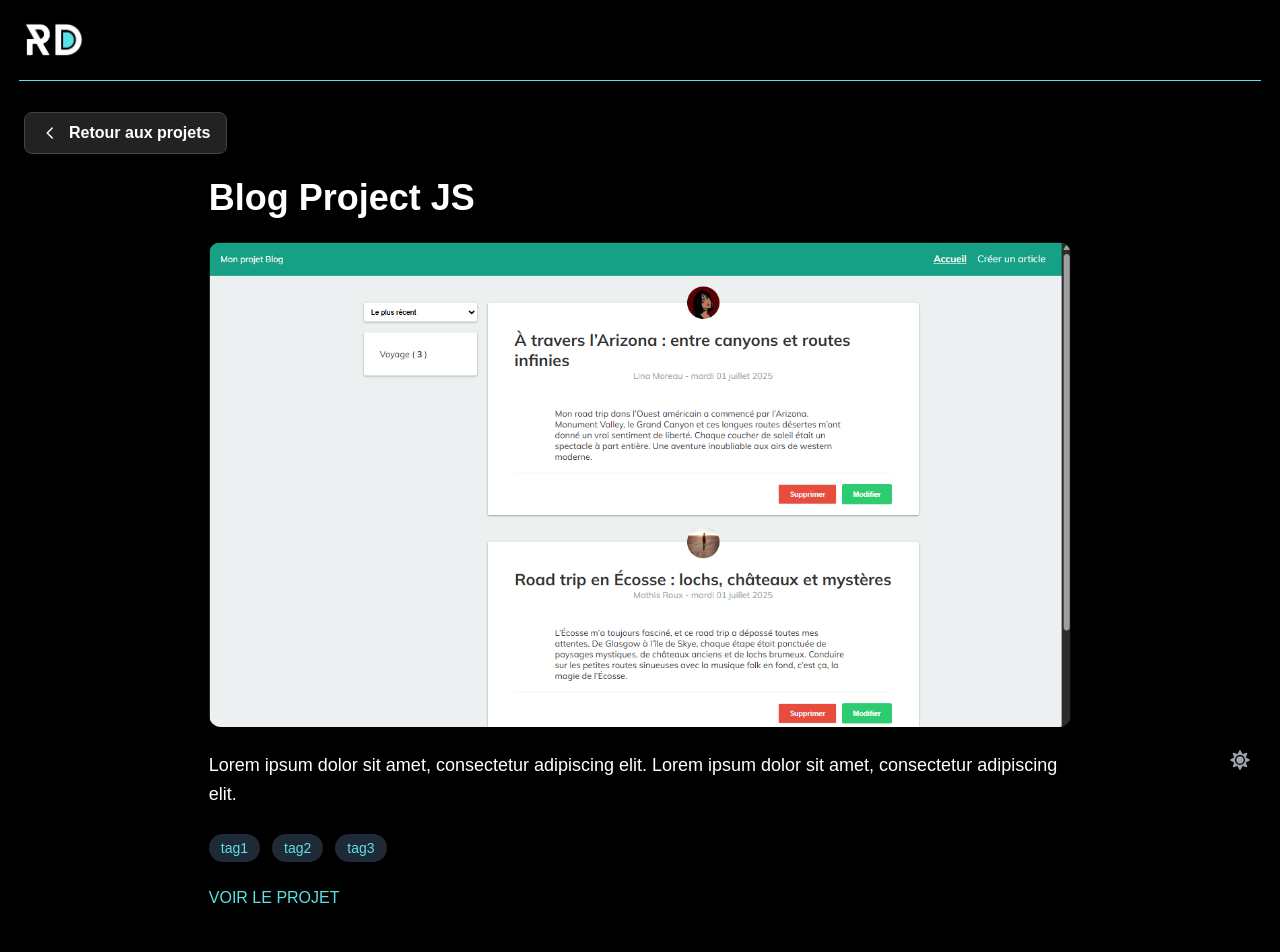
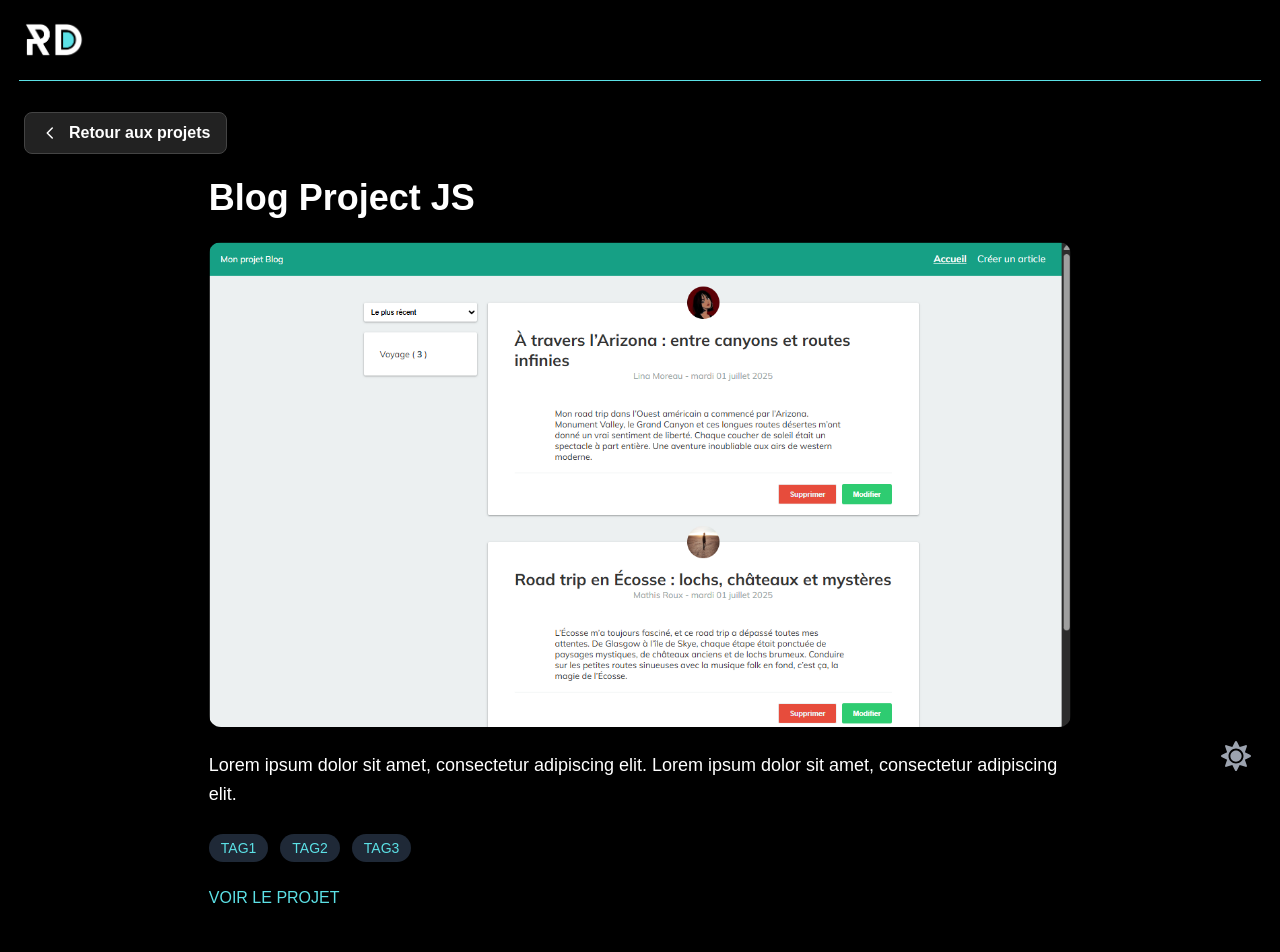
Before and after one commit to DavyR01/davyrobert-portfolio, a Next.js app: page /projects/blog-project-js in a window 1280 px wide. Shown: the top 952 px of the page. Built offline with nearby package versions, Linux system fonts and the light colour scheme.

Commit message:
- fix style tags - add hover on project cards images - make grow theme icon

```diff
--- a/src/app/components/ui/ThemeToggle.tsx
+++ b/src/app/components/ui/ThemeToggle.tsx
@@ -22,13 +22,13 @@ const ThemeToggle = () => {
       aria-label="Toggle theme"
       onClick={toggleTheme}
       onKeyDown={handleKey}
-      className={`fixed bottom-4 right-4 z-50 w-12 h-12 flex items-center justify-center transition-colors hover:border hover:border-gray-400 rounded-full
+      className={`fixed bottom-3 right-3 z-50 w-16 h-16 flex items-center justify-center transition-colors hover:border hover:border-gray-400 rounded-full
         ${theme === 'light' ? 'hover:bg-[var(--bg-button-light)] text-gray-700' : 'hover:bg-[var(--bg-button-dark)]  text-yellow-300'}`}
     >
       {theme === 'light' ? (
-        <FaMoon className="text-gray-400 text-xl" />
+        <FaMoon className="text-gray-400 text-3xl" />
       ) : (
-        <FaSun className="text-gray-400 text-xl" />
+        <FaSun className="text-gray-400 text-3xl" />
       )}
     </button>
   );
--- a/src/datas/datas.tsx
+++ b/src/datas/datas.tsx
@@ -17,12 +17,12 @@ const projects: Omit<ProjectCardProps, 'index'>[] = [
       name: "Ecosystem QVMD",
       description: "Lorem ip",
       tags: [
-         { name: "Angular", color: "dark:text-[--primary-color]" },
-         { name: "Typescript", color: "dark:text-[--primary-color]" },
+         { name: "ANGULAR", color: "dark:text-[--primary-color]" },
+         { name: "TYPESCRIPT", color: "dark:text-[--primary-color]" },
          { name: "C#", color: "dark:text-[--primary-color]" },
          { name: ".NET", color: "dark:text-[--primary-color]" },
          { name: "AWS", color: "dark:text-[--primary-color]" },
-         { name: "Docker", color: "dark:text-[--primary-color]" },
+         { name: "DOCKER", color: "dark:text-[--primary-color]" },
       ],
       image: "/projects/ecosystem-qvmd.png",
       sourceWeb: "https://www.quiveutmesdechets.fr/",
@@ -32,32 +32,23 @@ const projects: Omit<ProjectCardProps, 'index'>[] = [
       name: "Make Sense",
       description: "Lorem ipsum dolor sit amet, consectetur adipiscing elit. Lorem ipsum dolor sit amet, consectetur adipiscing elit. Lorem ipsum dolor sit amet, consectetur adipiscing elit.",
       tags: [
-         { name: "tag1", color: "dark:text-[--primary-color]" },
+         { name: "TAG1", color: "dark:text-[--primary-color]" },
+         { name: "TAG1", color: "dark:text-[--primary-color]" },
+         { name: "TAG1", color: "dark:text-[--primary-color]" },
+         { name: "TAG1", color: "dark:text-[--primary-color]" },
+         { name: "TAG1", color: "dark:text-[--primary-color]" },
+         { name: "TAG1", color: "dark:text-[--primary-color]" },
+         { name: "TAG1", color: "dark:text-[--primary-color]" },
+         { name: "TAG1", color: "dark:text-[--primary-color]" },
+         { name: "TAG1", color: "dark:text-[--primary-color]" },
+         { name: "TAG1", color: "dark:text-[--primary-color]" },
+         { name: "TAG1", color: "dark:text-[--primary-color]" },
+         { name: "TAG1", color: "dark:text-[--primary-color]" },
+         { name: "TAG1", color: "dark:text-[--primary-color]" },
+         { name: "TAG1", color: "dark:text-[--primary-color]" },
+         { name: "TAG1", color: "dark:text-[--primary-color]" },
 
-         { name: "tag1", color: "dark:text-[--primary-color]" },
-         { name: "tag1", color: "dark:text-[--primary-color]" },
-         { name: "tag1", color: "dark:text-[--primary-color]" },
-         { name: "tag1", color: "dark:text-[--primary-color]" },
-         { name: "tag1", color: "dark:text-[--primary-color]" },
-         { name: "tag1", color: "dark:text-[--primary-color]" },
-         { name: "tag1", color: "dark:text-[--primary-color]" },
-         { name: "tag1", color: "dark:text-[--primary-color]" },
-         { name: "tag1", color: "dark:text-[--primary-color]" },
-         { name: "tag1", color: "dark:text-[--primary-color]" },
-         { name: "tag1", color: "dark:text-[--primary-color]" },
-         { name: "tag1", color: "dark:text-[--primary-color]" },
-         { name: "tag1", color: "dark:text-[--primary-color]" },
-         { name: "tag1", color: "dark:text-[--primary-color]" },
-         { name: "tag1", color: "dark:text-[--primary-color]" },
-         { name: "tag1", color: "dark:text-[--primary-color]" },
-         { name: "tag2", color: "dark:text-[--primary-color]" },
-         { name: "tag3", color: "dark:text-[--primary-color]" },
-         { name: "tag1", color: "dark:text-[--primary-color]" },
-         { name: "tag2", color: "dark:text-[--primary-color]" },
-         { name: "tag3", color: "dark:text-[--primary-color]" },
-         { name: "tag1", color: "dark:text-[--primary-color]" },
-         { name: "tag2", color: "dark:text-[--primary-color]" },
-         { name: "tag3", color: "dark:text-[--primary-color]" },
+
       ],
       image: "/projects/makesense2.png",
       sourceWeb: "https://make-sense.davyrobert.fr",
@@ -68,10 +59,10 @@ const projects: Omit<ProjectCardProps, 'index'>[] = [
       name: "Wild Rent",
       description: "Lorem ipsum dolor sit amet, consectetur adipiscing elit. Lorem ipsum dolor sit amet, consectetur adipiscing elit. Lorem ipsum dolor sit amet, consectetur adipiscing elit. Lorem ipsum dolor sit amet, consectetur adipiscing elit. Lorem ipsum dolor sit amet, consectetur adipiscing elit.",
       tags: [
-         { name: "tag1", color: "dark:text-[--primary-color]" },
-         { name: "tag2", color: "dark:text-[--primary-color]" },
-         { name: "tag3", color: "dark:text-[--primary-color]" },
-         { name: "tag3", color: "dark:text-[--primary-color]" },
+         { name: "TAG1", color: "dark:text-[--primary-color]" },
+         { name: "TAG2", color: "dark:text-[--primary-color]" },
+         { name: "TAG3", color: "dark:text-[--primary-color]" },
+         { name: "TAG3", color: "dark:text-[--primary-color]" },
       ],
       image: "/projects/wildrent.png",
       sourceWeb: "https://wildrent.davyrobert.fr/",
@@ -82,21 +73,21 @@ const projects: Omit<ProjectCardProps, 'index'>[] = [
       name: "MyCrit Job",
       description: "Lorem ipsum dolor sit amet, consectetur adipiscing elit. ",
       tags: [
-         { name: "tag1", color: "dark:text-[--primary-color]" },
-         { name: "tag2", color: "dark:text-[--primary-color]" },
-         { name: "tag2", color: "dark:text-[--primary-color]" },
-         { name: "tag2", color: "dark:text-[--primary-color]" },
-         { name: "tag2", color: "dark:text-[--primary-color]" },
-         { name: "tag2", color: "dark:text-[--primary-color]" },
-         { name: "tag2", color: "dark:text-[--primary-color]" },
-         { name: "tag2", color: "dark:text-[--primary-color]" },
-         { name: "tag2", color: "dark:text-[--primary-color]" },
-         { name: "tag2", color: "dark:text-[--primary-color]" },
-         { name: "tag2", color: "dark:text-[--primary-color]" },
-         { name: "tag2", color: "dark:text-[--primary-color]" },
-         { name: "tag2", color: "dark:text-[--primary-color]" },
-         { name: "tag2", color: "dark:text-[--primary-color]" },
-         { name: "tag2", color: "dark:text-[--primary-color]" },
+         { name: "TAG1", color: "dark:text-[--primary-color]" },
+         { name: "TAG2", color: "dark:text-[--primary-color]" },
+         { name: "TAG2", color: "dark:text-[--primary-color]" },
+         { name: "TAG2", color: "dark:text-[--primary-color]" },
+         { name: "TAG2", color: "dark:text-[--primary-color]" },
+         { name: "TAG2", color: "dark:text-[--primary-color]" },
+         { name: "TAG2", color: "dark:text-[--primary-color]" },
+         { name: "TAG2", color: "dark:text-[--primary-color]" },
+         { name: "TAG2", color: "dark:text-[--primary-color]" },
+         { name: "TAG2", color: "dark:text-[--primary-color]" },
+         { name: "TAG2", color: "dark:text-[--primary-color]" },
+         { name: "TAG2", color: "dark:text-[--primary-color]" },
+         { name: "TAG2", color: "dark:text-[--primary-color]" },
+         { name: "TAG2", color: "dark:text-[--primary-color]" },
+         { name: "TAG2", color: "dark:text-[--primary-color]" },
 
       ],
       image: "/projects/crit_job5.png",
@@ -123,20 +114,7 @@ const projects: Omit<ProjectCardProps, 'index'>[] = [
          { name: "TEST", color: "dark:text-[--primary-color]" },
          { name: "TEST", color: "dark:text-[--primary-color]" },
          { name: "TEST", color: "dark:text-[--primary-color]" },
-         { name: "TEST", color: "dark:text-[--primary-color]" },
-         { name: "TEST", color: "dark:text-[--primary-color]" },
-         { name: "TEST", color: "dark:text-[--primary-color]" },
-         { name: "TEST", color: "dark:text-[--primary-color]" },
-         { name: "TEST", color: "dark:text-[--primary-color]" },
-         { name: "TEST", color: "dark:text-[--primary-color]" },
-         { name: "TEST", color: "dark:text-[--primary-color]" },
-         { name: "TEST", color: "dark:text-[--primary-color]" },
-         { name: "TEST", color: "dark:text-[--primary-color]" },
-         { name: "TEST", color: "dark:text-[--primary-color]" },
-         { name: "TEST", color: "dark:text-[--primary-color]" },
-         { name: "TEST", color: "dark:text-[--primary-color]" },
-         { name: "TEST", color: "dark:text-[--primary-color]" },
-         { name: "TEST", color: "dark:text-[--primary-color]" },
+
       ],
       image: "/projects/super7_interface.png",
       sourceWeb: "https://eurowatt.com/en",
@@ -146,9 +124,9 @@ const projects: Omit<ProjectCardProps, 'index'>[] = [
       name: "Virtual Met'Art",
       description: "Lorem ipsum dolor sit amet, consectetur adipiscing elit.",
       tags: [
-         { name: "tag1", color: "dark:text-[--primary-color]" },
-         { name: "tag2", color: "dark:text-[--primary-color]" },
-         { name: "tag3", color: "dark:text-[--primary-color]" },
+         { name: "TAG1", color: "dark:text-[--primary-color]" },
+         { name: "TAG2", color: "dark:text-[--primary-color]" },
+         { name: "TAG3", color: "dark:text-[--primary-color]" },
       ],
       image: "/projects/virtual_met_art.png",
       sourceWeb: "https://virtual-met-art01.davyrobert.fr",
@@ -159,9 +137,9 @@ const projects: Omit<ProjectCardProps, 'index'>[] = [
       name: "France Trivia",
       description: "Lorem ipsum dolor sit amet, consectetur adipiscing elit.",
       tags: [
-         { name: "tag1", color: "dark:text-[--primary-color]" },
-         { name: "tag2", color: "dark:text-[--primary-color]" },
-         { name: "tag3", color: "dark:text-[--primary-color]" },
+         { name: "TAG1", color: "dark:text-[--primary-color]" },
+         { name: "TAG2", color: "dark:text-[--primary-color]" },
+         { name: "TAG3", color: "dark:text-[--primary-color]" },
       ],
       image: "/projects/france_trivia.png",
       sourceWeb: "https://quiz-france-trivia.davyrobert.fr/",
@@ -172,9 +150,9 @@ const projects: Omit<ProjectCardProps, 'index'>[] = [
       name: "Blog Project JS",
       description: "Lorem ipsum dolor sit amet, consectetur adipiscing elit. Lorem ipsum dolor sit amet, consectetur adipiscing elit.",
       tags: [
-         { name: "tag1", color: "dark:text-[--primary-color]" },
-         { name: "tag2", color: "dark:text-[--primary-color]" },
-         { name: "tag3", color: "dark:text-[--primary-color]" },
+         { name: "TAG1", color: "dark:text-[--primary-color]" },
+         { name: "TAG2", color: "dark:text-[--primary-color]" },
+         { name: "TAG3", color: "dark:text-[--primary-color]" },
       ],
       image: "/projects/blog_project.png",
       sourceWeb: "https://my-blog-project.davyrobert.fr/",
@@ -185,8 +163,8 @@ const projects: Omit<ProjectCardProps, 'index'>[] = [
       name: "Louis Vuitton",
       description: "Lorem ipsum dolor sit amet, consectetur adipiscing elit. Lorem ipsum dolor sit amet, consectetur adipiscing elit.",
       tags: [
-         { name: "React JS", color: "dark:text-[--primary-color]" },
-         { name: "Sharepoint", color: "dark:text-[--primary-color]" },
+         { name: "REACT JS", color: "dark:text-[--primary-color]" },
+         { name: "SHAREPOINT", color: "dark:text-[--primary-color]" },
       ],
       image: "/projects/vuitton2.png",
       sourceWeb: "https://fr.louisvuitton.com/fra-fr/homepage",
--- a/src/styles/globals.css
+++ b/src/styles/globals.css
@@ -81,16 +81,16 @@ body {
    }
 }
 
+/* Animations */
 .animate-shine {
    animation: shine 1.2s linear infinite;
 }
 
-
-
-
-
-
-
+@media (min-width: 893px) {
+  .project-tags-min-height {
+    min-height: var(--tags-min-height, 0);
+  }
+}
 
 
 
```
Also changed, not shown: src/app/components/ProjectCard.tsx (+14 -6 lines).
